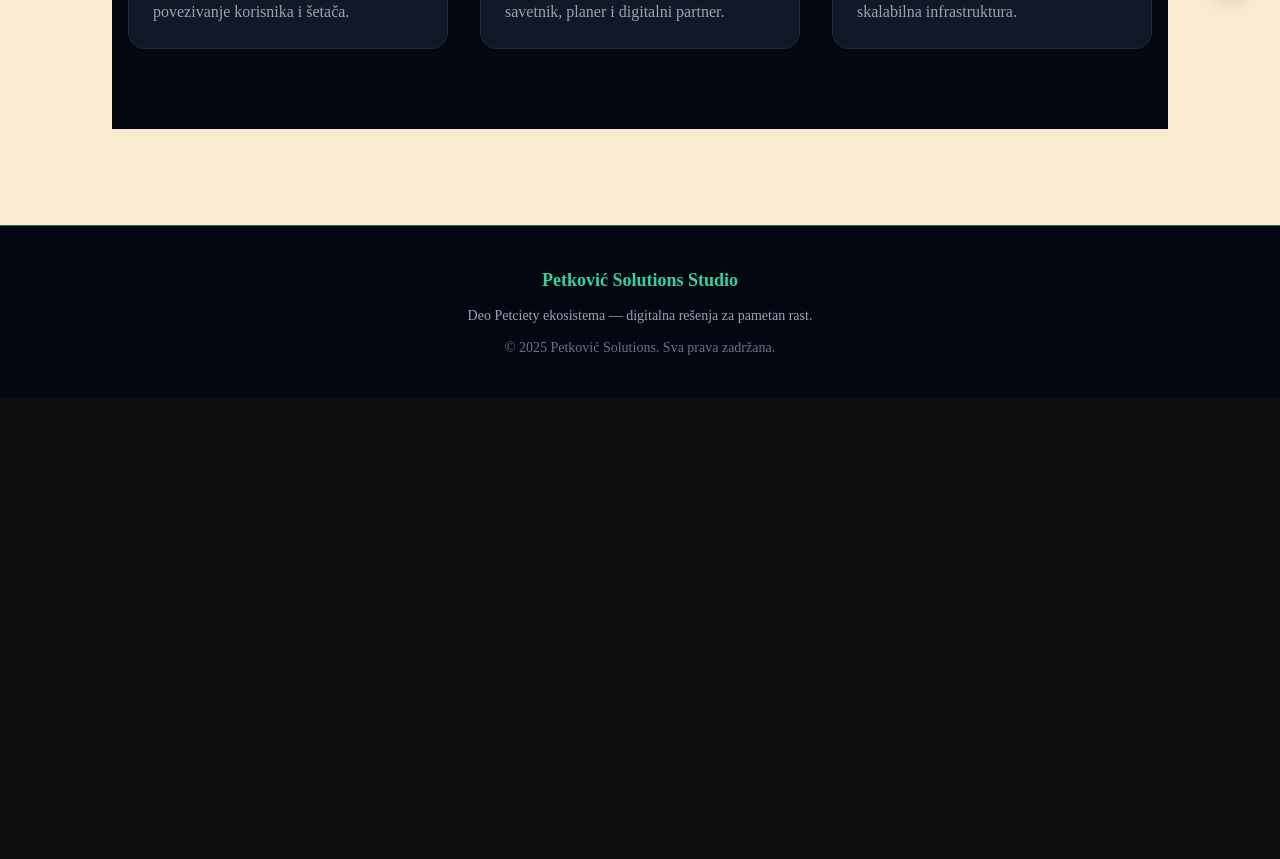
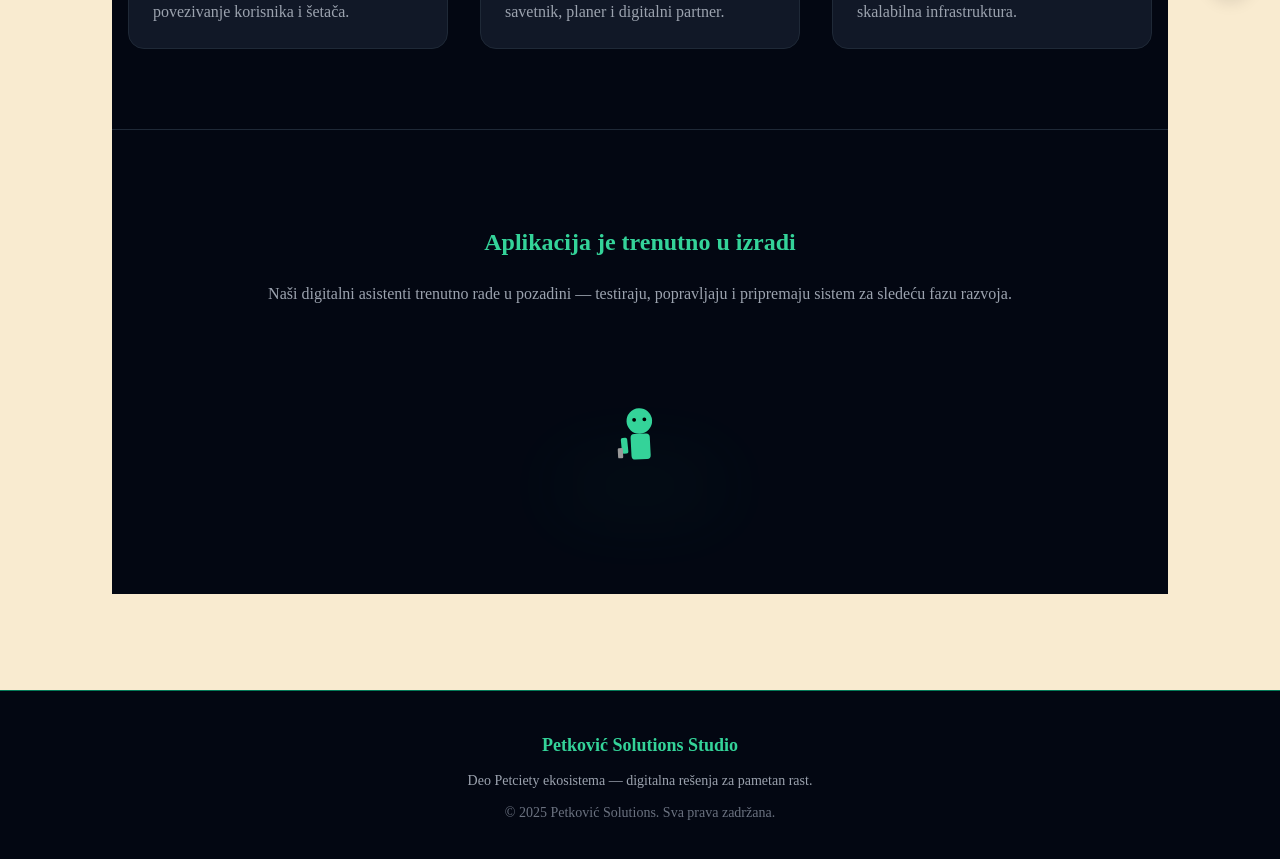
Before and after one commit to brankop87/petkovic-solutions-studio, a Next.js app: page / in a window 1280 px wide. Shown: the part 780-1639 px from the top of the page. Before the commit the page ends 1178 px from the top, so only its background shows below. Built offline with nearby package versions, Linux system fonts and the light colour scheme.

Commit message:
Update page.tsx

```diff
--- a/app/page.tsx
+++ b/app/page.tsx
@@ -1,7 +1,7 @@
 "use client";
 
 import Link from "next/link";
-import { MotionConfig } from "framer-motion";
+import { MotionConfig, motion } from "framer-motion";
 import ChatbotWidget from "@/components/ChatbotWidget";
 
 export default function Home() {
@@ -79,6 +79,78 @@ export default function Home() {
         </div>
       </section>
 
+      {/* ANIMIRANI DETALJ: AI ROBOT */}
+      <section className="bg-gray-950 text-white py-24 px-4 border-t border-gray-800">
+        <div className="max-w-4xl mx-auto text-center space-y-6">
+          <h2 className="text-2xl font-semibold text-emerald-400">
+            Aplikacija je trenutno u izradi
+          </h2>
+          <p className="text-gray-400">
+            Naši digitalni asistenti trenutno rade u pozadini — testiraju,
+            popravljaju i pripremaju sistem za sledeću fazu razvoja.
+          </p>
+
+          {/* SVG robot */}
+          <div className="relative flex justify-center pt-10">
+            {/* Svetlucanje ispod */}
+            <motion.div
+              className="absolute bottom-0 w-40 h-6 bg-emerald-500/30 blur-2xl rounded-full"
+              animate={{ opacity: [0.3, 0.8, 0.3] }}
+              transition={{ repeat: Infinity, duration: 2 }}
+            />
+
+            <svg
+              xmlns="http://www.w3.org/2000/svg"
+              viewBox="0 0 200 200"
+              className="w-32 h-32 text-emerald-400 relative z-10"
+            >
+              <motion.g
+                animate={{ rotate: [0, -4, 4, -4, 0] }}
+                transition={{ repeat: Infinity, duration: 5 }}
+              >
+                {/* Glava */}
+                <circle cx="100" cy="80" r="20" fill="currentColor" />
+                {/* Oči */}
+                <circle cx="92" cy="78" r="3" fill="#000" />
+                <circle cx="108" cy="78" r="3" fill="#000" />
+                {/* Telo */}
+                <rect
+                  x="85"
+                  y="100"
+                  width="30"
+                  height="40"
+                  rx="6"
+                  fill="currentColor"
+                />
+                {/* Ruka */}
+                <motion.rect
+                  x="70"
+                  y="105"
+                  width="10"
+                  height="25"
+                  rx="3"
+                  fill="currentColor"
+                  animate={{ rotate: [0, 15, -10, 0] }}
+                  transition={{ repeat: Infinity, duration: 2 }}
+                  transform-origin="80 105"
+                />
+                {/* Čekić */}
+                <motion.rect
+                  x="64"
+                  y="125"
+                  width="8"
+                  height="16"
+                  rx="2"
+                  fill="#999"
+                  animate={{ y: [0, -5, 0] }}
+                  transition={{ repeat: Infinity, duration: 0.9 }}
+                />
+              </motion.g>
+            </svg>
+          </div>
+        </div>
+      </section>
+
       {/* CHATBOT WIDGET */}
       <ChatbotWidget />
     </MotionConfig>
```
